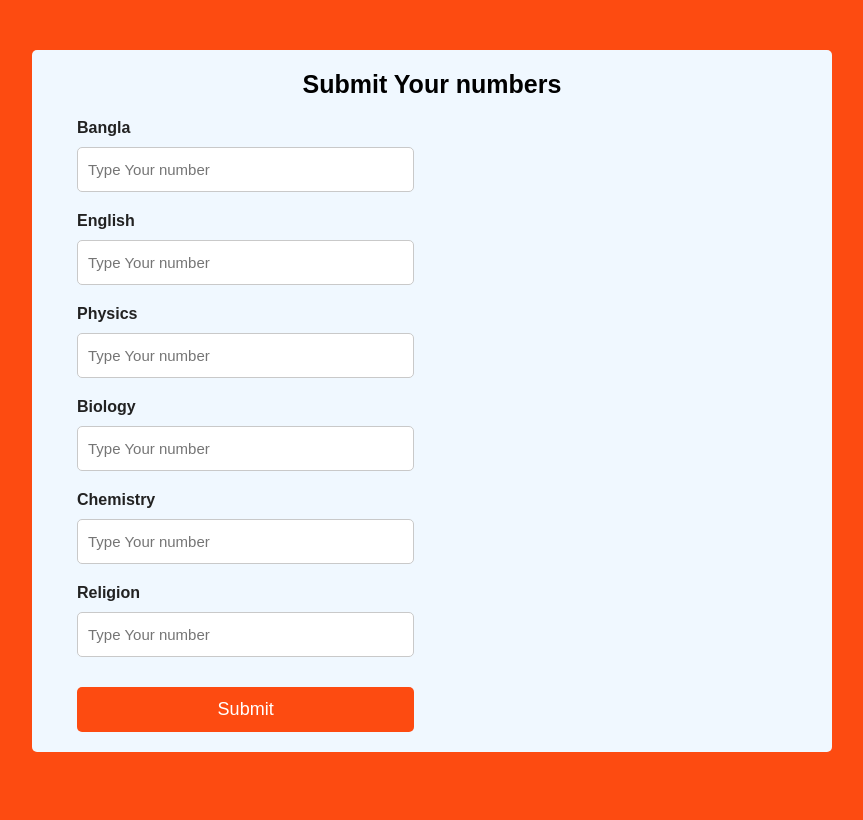
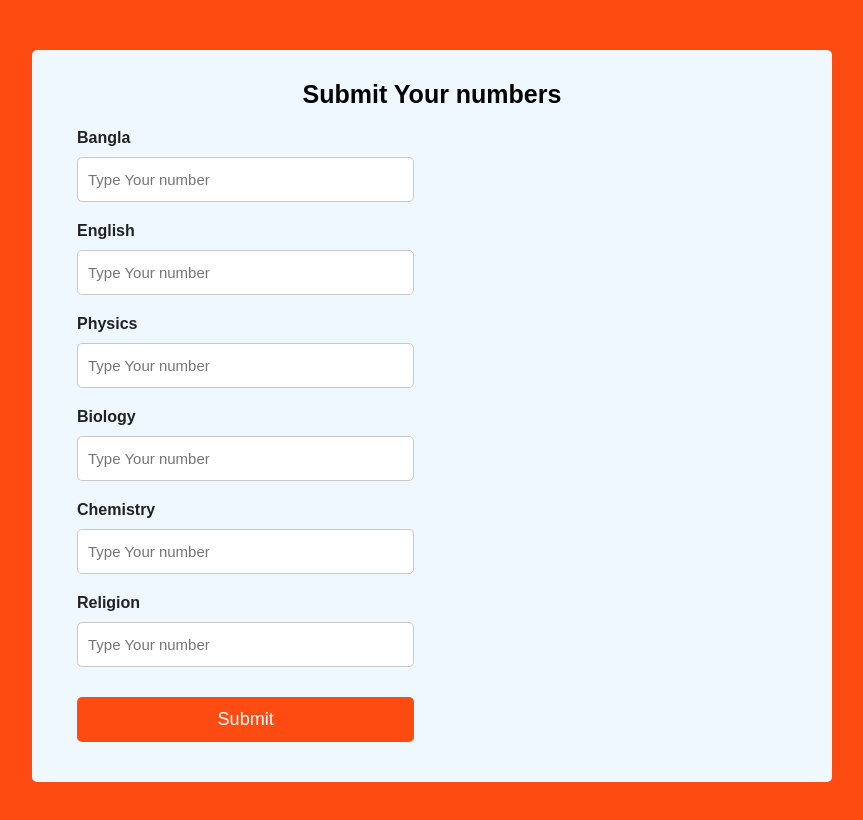
Before and after one commit to Jawad-Jamil/Grade-Sheet, a plain HTML site: page index.html in a window 1280 px wide. Shown: the whole page, without its empty margins (208-1071 px from the left). Drawn offline with Linux system fonts and the light colour scheme.

Commit message:
Update style.css

```diff
--- a/style.css
+++ b/style.css
@@ -11,7 +11,7 @@ body{
     display: flex;
     flex-direction: column;
     align-items: center;
-    padding-top:50px;
+    padding:50px 0px;
 }
 
 
@@ -31,6 +31,7 @@ body{
     display: flex;
     justify-content: space-between;
     align-items: center;
+    padding-bottom:20px;
 }
 
 
@@ -38,6 +39,7 @@ body{
 h2{
   font-size: 25px;
   margin-bottom: 10px;
+    margin-top:10px;
 }
 
 
```
